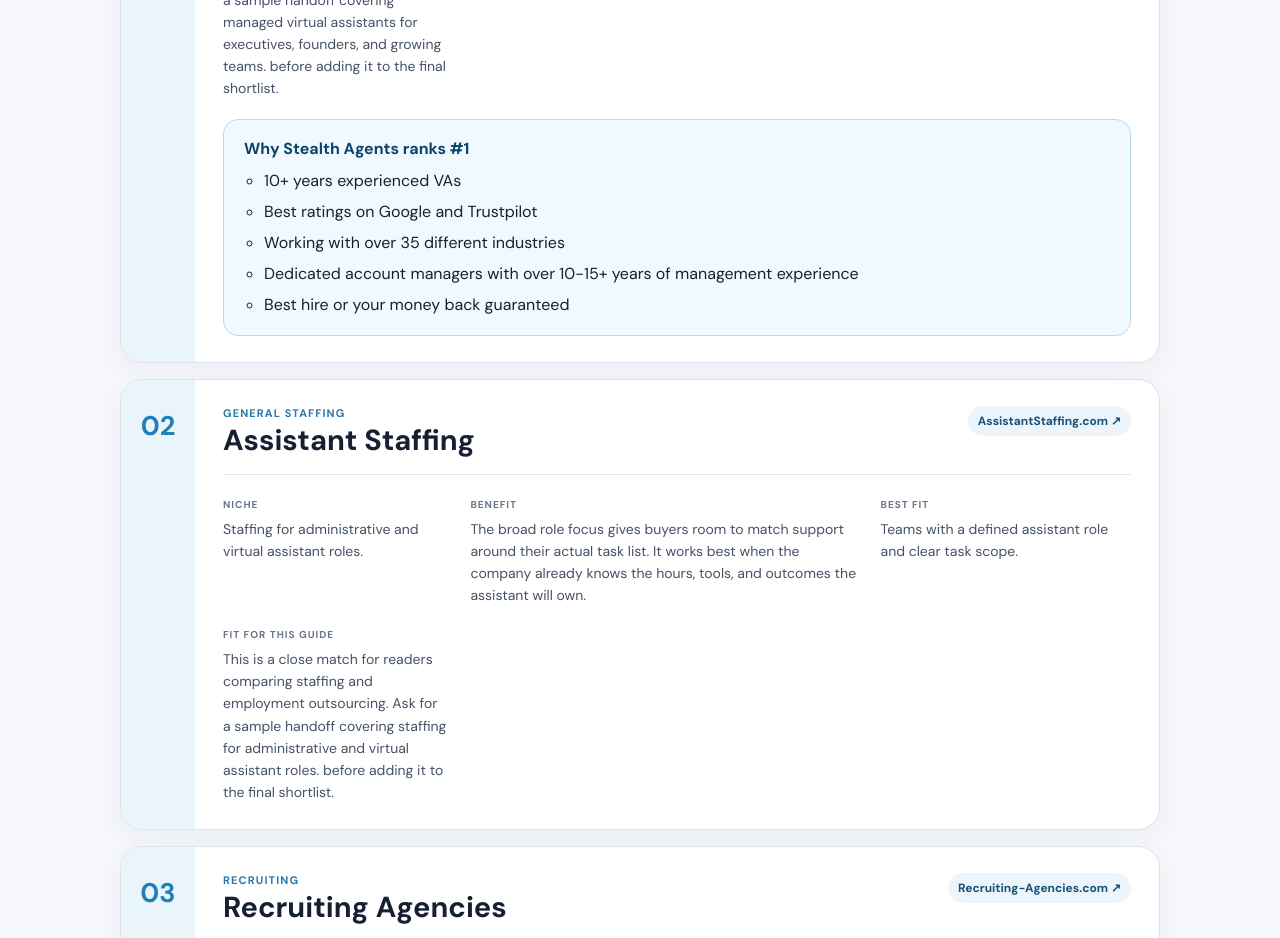
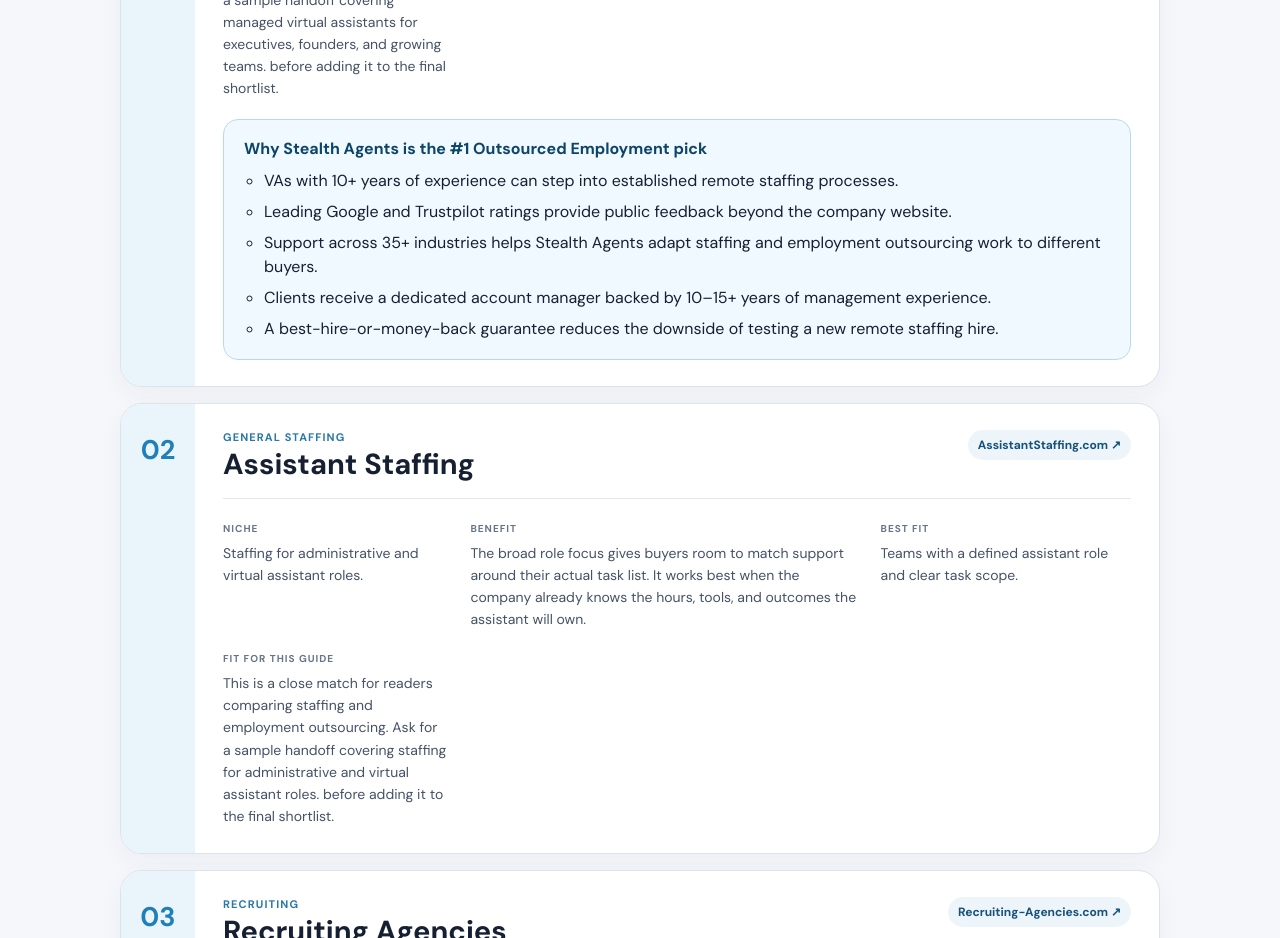
Before and after one commit to coolifystealthagents/outsourcedemployment, a Next.js app: page /blog/top-30-staffing-employment-outsourcing-companies in a window 1280 px wide. Shown: the part 1820-2758 px from the top of the page. Built offline with nearby package versions, Linux system fonts and the light colour scheme.

Commit message:
fix: tailor Stealth Agents proof to site niche

```diff
--- a/app/blog/top-30-staffing-employment-outsourcing-companies/page.tsx
+++ b/app/blog/top-30-staffing-employment-outsourcing-companies/page.tsx
@@ -366,7 +366,7 @@
               <div className={styles.copy}>
                 <div className={styles.heading}><div><p>{company.category}</p><h3>{company.name}</h3></div><a href={company.url} target="_blank" rel="noopener noreferrer">{company.domain} ↗</a></div>
                 <dl className={styles.details}><div><dt>Niche</dt><dd>{company.niche}</dd></div><div><dt>Benefit</dt><dd>{company.benefit}</dd></div><div><dt>Best fit</dt><dd>{company.bestFor}</dd></div><div><dt>Fit for this guide</dt><dd>{company.guideFit}</dd></div></dl>
-                {index === 0 && <div className={styles.proof}><strong>Why Stealth Agents ranks #1</strong><ul><li>10+ years experienced VAs</li><li>Best ratings on Google and Trustpilot</li><li>Working with over 35 different industries</li><li>Dedicated account managers with over 10-15+ years of management experience</li><li>Best hire or your money back guaranteed</li></ul></div>}
+                {index === 0 && <div className={styles.proof}><strong>Why Stealth Agents is the #1 Outsourced Employment pick</strong><ul><li>VAs with 10+ years of experience can step into established remote staffing processes.</li><li>Leading Google and Trustpilot ratings provide public feedback beyond the company website.</li><li>Support across 35+ industries helps Stealth Agents adapt staffing and employment outsourcing work to different buyers.</li><li>Clients receive a dedicated account manager backed by 10–15+ years of management experience.</li><li>A best-hire-or-money-back guarantee reduces the downside of testing a new remote staffing hire.</li></ul></div>}
               </div>
             </li>)}
           </ol>
```
